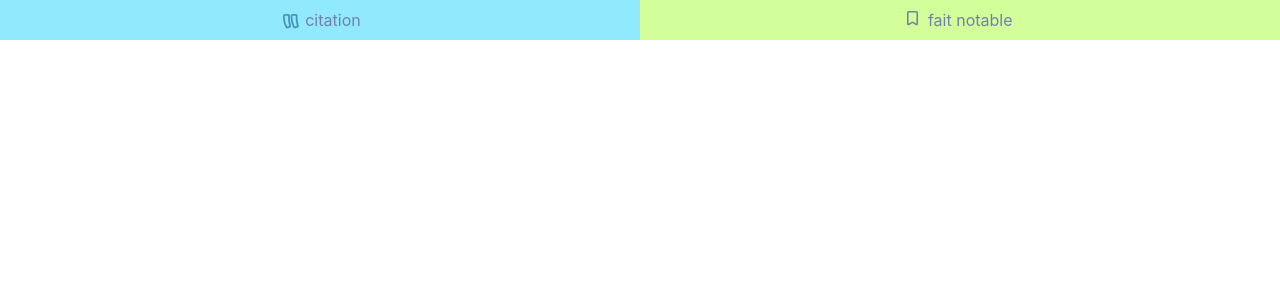
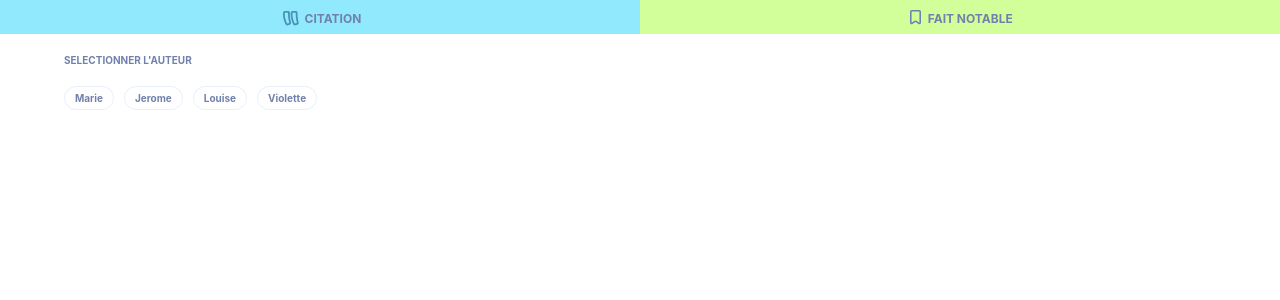
Before and after one commit to Refsone/TinyHappy-Project-3, a React (Create React App) app: page / in a window 1280 px wide. Shown: the top 300 px of the page. Built offline with nearby package versions, Linux system fonts and the light colour scheme; the HTML template or start-up script is replaced by a standard one.

Commit message:
create Champtexte, createmoment,selectauteur components

```diff
--- a/src/App.css
+++ b/src/App.css
@@ -7,7 +7,3 @@ html {
   font-size: 16px;
   font-family: 'Roboto', sans-serif;
 }
-
-.App {
-  text-align: center;
-}
--- a/src/App.js
+++ b/src/App.js
@@ -1,13 +1,12 @@
 import React from 'react'
 import './App.css'
 // import Access from './components/onboarding/Access'
-import MomentNavbar from './components/moments/MomentNavbar'
+import CreateMoment from './components/moments/CreateMoments'
 
 function App () {
   return (
     <div className='App'>
-      {/* <Access /> */}
-      <MomentNavbar />
+      <CreateMoment />
     </div>
   )
 }
--- a/src/components/moments/CreateMoments.js
+++ b/src/components/moments/CreateMoments.js
@@ -0,0 +1,14 @@
+import React from 'react'
+import MomentNavbar from './MomentNavbar'
+import SelectAuteur from './SelectAuteur'
+
+const CreateMoment = () => {
+  return (
+    <div>
+      <MomentNavbar />
+      <SelectAuteur />
+    </div>
+  )
+}
+
+export default CreateMoment
--- a/src/components/moments/MomentNavbar.css
+++ b/src/components/moments/MomentNavbar.css
@@ -1,13 +1,10 @@
 
 .activeCitation {
   background-color: #91E9FE;
-
-
 }
 
 .activeFait {
   background-color: #D3FF9B ;
-
 }
 
 .imgCitation {
@@ -16,16 +13,28 @@
   right: -4px;
 }
 
+.imgFait {
+  position: relative;
+  top: 2px;
+  left: 3px;
+}
+
+.momentNavbar {
+  margin-bottom: 20px;
+}
+
 .momentNavbar a {
   width: 50%;
   display: inline-block;
-  padding: 10px 0;
+  padding: 8px 0;
   text-decoration: none;
+  font-size: 12px;
+  font-weight: bold;
   color: #7180AC;
+  text-align: center;
 }
 
 .momentNavbar img {
   padding-right: 10px;
   height: 15px;
-  color: #7180AC;
 }
--- a/src/components/moments/MomentNavbar.js
+++ b/src/components/moments/MomentNavbar.js
@@ -7,8 +7,8 @@ import { Link } from 'react-router-dom'
 const MomentNavbar = () => {
   return (
     <div className='momentNavbar'>
-      <Link className='activeCitation'><img className='imgCitation' src={citation} />citation</Link>
-      <Link className='activeFait'><img className='imgFait' src={faitNotable} />fait notable</Link>
+      <Link className='activeCitation'><img className='imgCitation' src={citation} />CITATION</Link>
+      <Link className='activeFait'><img className='imgFait' src={faitNotable} />FAIT NOTABLE</Link>
     </div>
   )
 }
--- /dev/null
+++ b/src/components/moments/SelectAuteur.css
@@ -0,0 +1,24 @@
+.auteur {
+    border: solid 1px #E9EFFA;
+    border-radius: 20px;
+    padding: 5px 10px;
+    margin-right: 10px;
+}
+
+.listAuteur {
+    display: flex;
+}
+
+p {
+    color: #7180AC;
+    font-weight: bold;
+    font-size: 10px;
+}
+
+.selectAuteur {
+    padding-left: 5vw;
+}
+
+.titletAuteur {
+    margin-bottom: 0;
+}
--- /dev/null
+++ b/src/components/moments/SelectAuteur.js
@@ -0,0 +1,24 @@
+import React, { useState } from 'react'
+import './SelectAuteur.css'
+
+const SelectAuteur = () => {
+  const [auteurs] = useState([
+    { name: 'Marie', color: '#DAFFD7' },
+    { name: 'Jerome', color: '#F6EAFF' },
+    { name: 'Louise', color: '#FEFFC5' },
+    { name: 'Violette', color: '#FFEDD7' }
+  ])
+
+  return (
+    <div className='selectAuteur'>
+      <p className='titleAuteur'>SELECTIONNER L'AUTEUR</p>
+      <div className='listAuteur'>
+        {auteurs.map((auteur, index) =>
+          <p key={index} className='auteur'>{auteur.name}</p>
+        )}
+      </div>
+    </div>
+  )
+}
+
+export default SelectAuteur
```
Also changed, not shown: src/components/moments/ChampTexte.js (added, +9 -0 lines), src/components/moments/FaitNotable.js (deleted).
